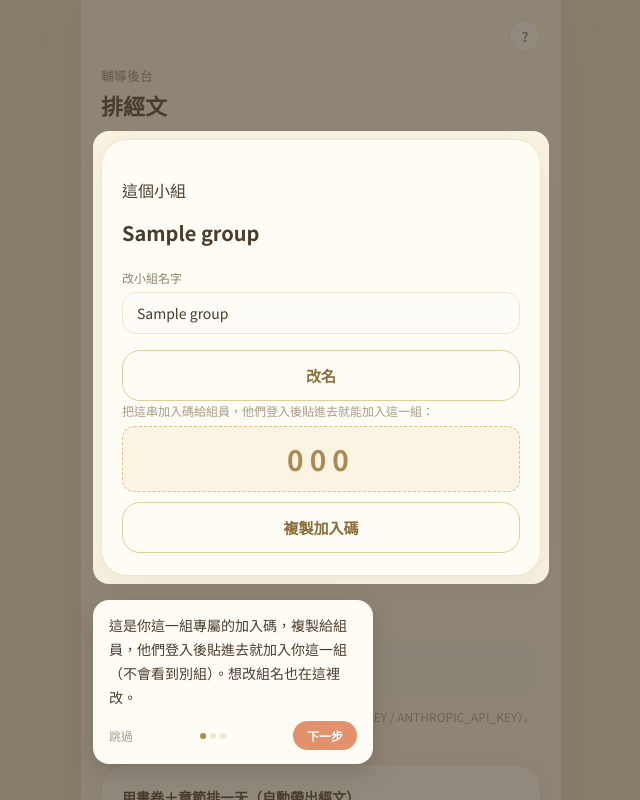
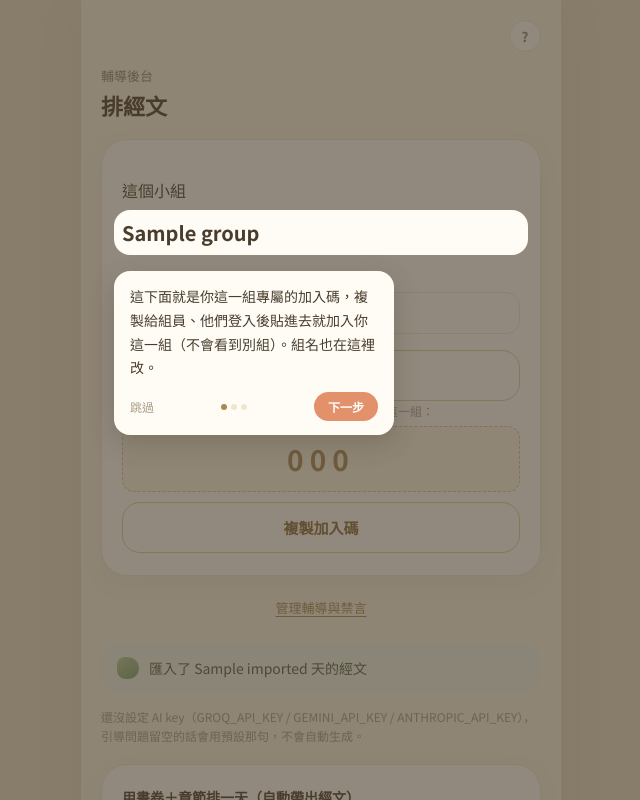
Before and after one commit to windsjp00171-star/GROUP-Devotion, a Flask app: template templates/admin.html in a window 1280 px wide. Shown: the whole page, without its empty margins (319-959 px from the left). Run offline with Flask 3, Linux system fonts and the light colour scheme; the template is opened without the code that fills it: most values are stand-ins (such as "Sample title", 1, 10 or a date in 2020); parts of the project's set-up code (start-up, migrations or seed data) failed here and were passed over.

Commit message:
修導覽「框選全頁面」：改框小錨點＋框高硬上限
後台第一步原本框整張「這個小組」卡片，那張卡比手機畫面還高，夾進畫面後等於把整個
可見區都框起來，看起來就像框選全頁面。

- 後台三步導覽都改成框住「區塊標題」<h2> 這種小錨點，不再框整張很高的卡/表單
- tour.js 加保險：框的高度絕不超過畫面一半，就算之後不小心把導覽掛在很高的元素上，
  也不會整頁被框住、而且一定留得下空間給說明卡

Co-Authored-By: Claude Opus 4.8 <noreply@anthropic.com>
Claude-Session: https://claude.ai/code/session_01XwvFgdJjHAodgiyCRY3Vb1

```diff
--- a/static/js/tour.js
+++ b/static/js/tour.js
@@ -79,9 +79,17 @@ document.addEventListener('DOMContentLoaded', () => {
     // 表單）時，rect.top 會是負的、rect.bottom 會超出畫面，直接拿原始值去畫，框跟說明卡
     // 都會爆到畫面外、看起來怪怪的一大塊。改成先算出「可見的那一段」再畫。
     const boxTop = Math.max(margin, rect.top - pad);
-    const boxBottom = Math.min(viewportHeight - margin, rect.bottom + pad);
+    let boxBottom = Math.min(viewportHeight - margin, rect.bottom + pad);
     const boxLeft = Math.max(margin, rect.left - pad);
     const boxRight = Math.min(viewportWidth - margin, rect.right + pad);
+
+    // 保險：框的高度絕不超過畫面的一半——就算不小心把導覽掛在很高的元素上，也不會
+    // 整個畫面都被框起來（看起來像「框選全頁面」），而且一定留得下空間給說明卡。
+    const maxBoxHeight = viewportHeight * 0.5;
+    if (boxBottom - boxTop > maxBoxHeight) {
+      boxBottom = boxTop + maxBoxHeight;
+    }
+
     const boxHeight = Math.max(0, boxBottom - boxTop);
     const boxWidth = Math.max(0, boxRight - boxLeft);
 
--- a/static/sw.js
+++ b/static/sw.js
@@ -3,7 +3,7 @@
 // 打一次網路更新快取），忘記把版本號往上加也只會晚一次載入才拿到新檔案，
 // 不會像純 cache-first 那樣永久卡住（這件事已經因為忘記加版本號發生過
 // 兩次事故，改成這個策略是為了不要再依賴「記得手動加版本號」這件事）。
-const CACHE_VERSION = 'v8';
+const CACHE_VERSION = 'v9';
 const STATIC_CACHE = 'static-' + CACHE_VERSION;
 const OFFLINE_URL = '/offline';
 const PRECACHE_ASSETS = [
--- a/templates/admin.html
+++ b/templates/admin.html
@@ -12,10 +12,10 @@
   </header>
 
   {% if group %}
-  <section class="passage-card group-card" data-tour-step="0"
-           data-tour-text="這是你這一組專屬的加入碼，複製給組員，他們登入後貼進去就加入你這一組（不會看到別組）。想改組名也在這裡改。">
+  <section class="passage-card group-card">
     <p class="eyebrow">這個小組</p>
-    <h2 class="group-card__name">{{ group.name }}</h2>
+    <h2 class="group-card__name" data-tour-step="0"
+        data-tour-text="這下面就是你這一組專屬的加入碼，複製給組員、他們登入後貼進去就加入你這一組（不會看到別組）。組名也在這裡改。">{{ group.name }}</h2>
     <form class="admin-form" method="post" action="{{ url_for('admin_rename_group') }}">
       <input type="hidden" name="csrf_token" value="{{ csrf_token() }}">
       <label class="admin-label" for="group-name">改小組名字</label>
```
